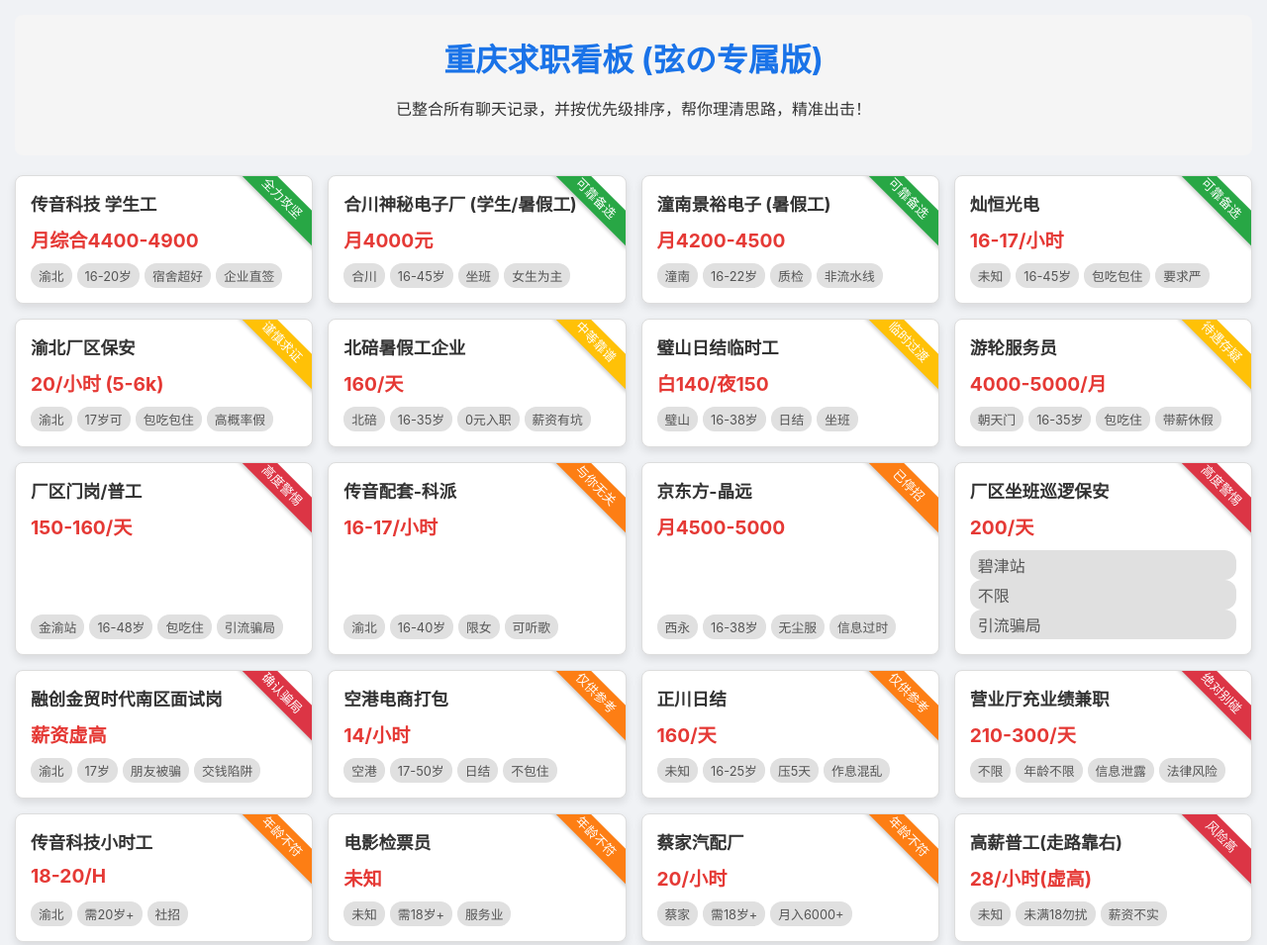
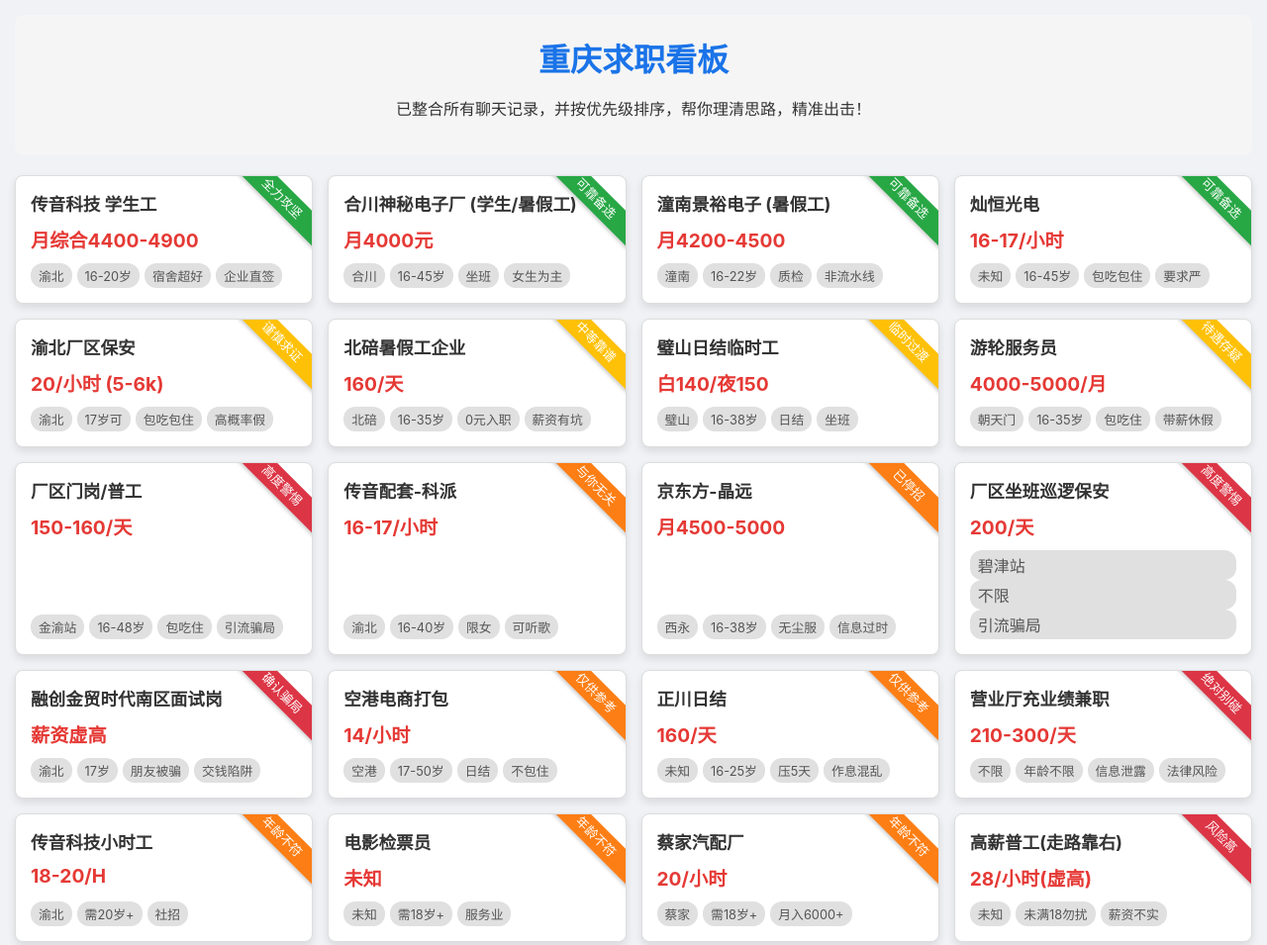
Before and after one commit to xianz07/Job, a plain HTML site: page index.html in a window 1280 px wide. Shown: the top 955 px of the page at 99% size. Drawn offline with Linux system fonts and the light colour scheme.

Commit message:
index.html

```diff
--- a/index.html
+++ b/index.html
@@ -205,7 +205,7 @@
 <body>
 
     <div class="header">
-        <h1>重庆求职看板 (弦の专属版)</h1>
+        <h1>重庆求职看板</h1>
         <p>已整合所有聊天记录，并按优先级排序，帮你理清思路，精准出击！</p>
     </div>
 
```
